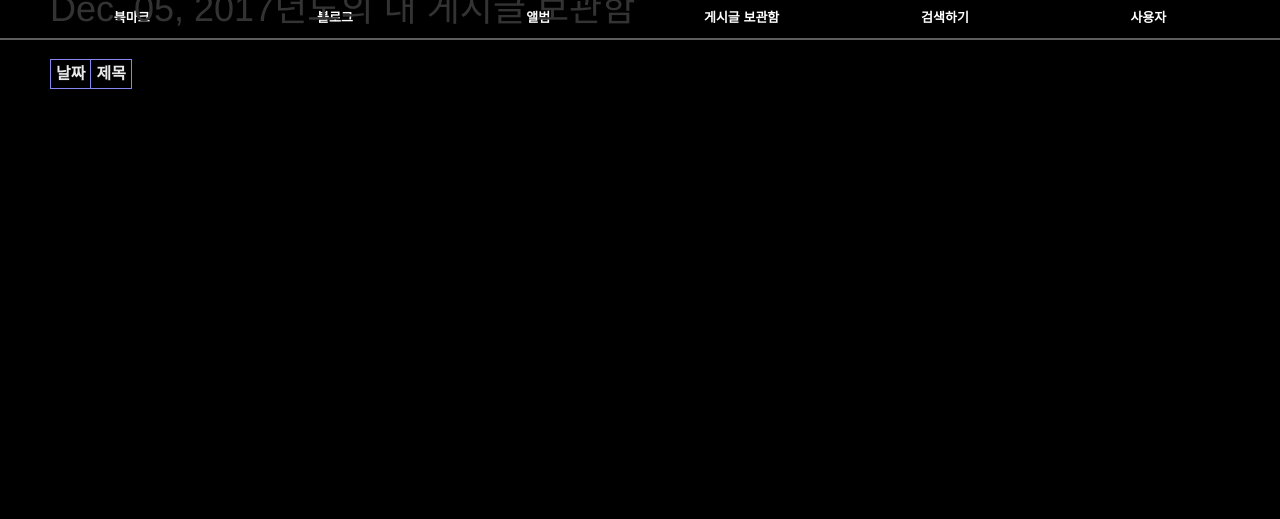
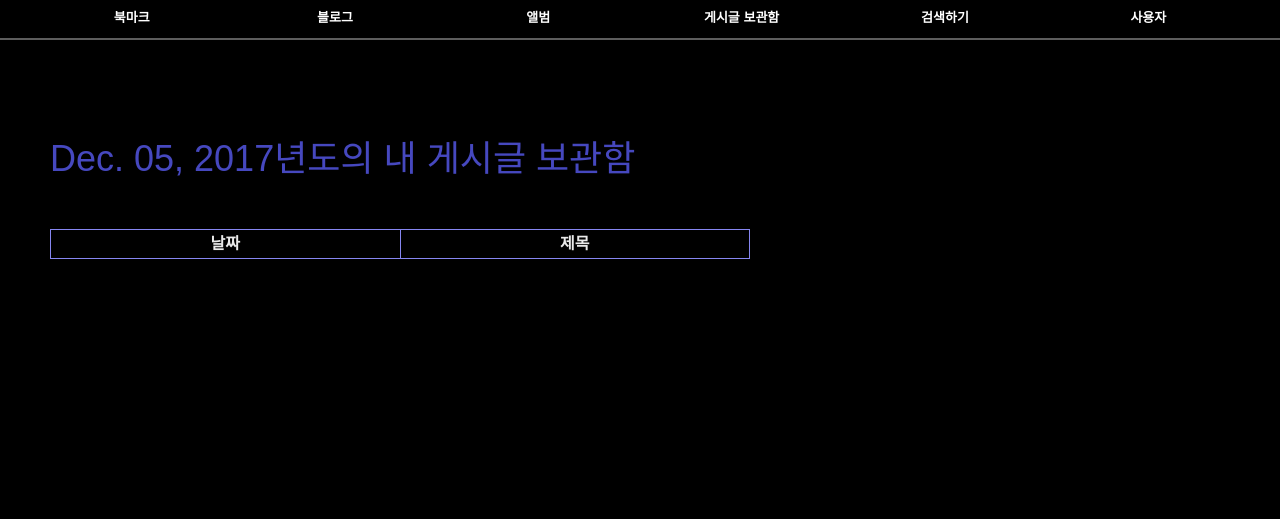
Before and after one commit to eunjizzang97/django_fourth_site, a Django app: template blog/templates/blog/post_archive.html in a window 1280 px wide. Shown: the part 101-620 px from the top of the page. Run offline with Django 3.2, Linux system fonts and the light colour scheme; the template is opened without the code that fills it, so the values that code supplies are empty; some libraries are stand-ins or nearby versions; some web fonts are replaced.

Commit message:
am 9:24 second trial

```diff
--- a/static/css/base.css
+++ b/static/css/base.css
@@ -24,13 +31,31 @@ div#menu {
     background: black;
     font-size: 13px;
     border-bottom: solid 2px #5d5d5d;
+    font-family: 'Hanna', sans-serif;
 }
 
 div#content {
     position: absolute;
-    top: 70px;
+    top: 220px;
     left: 50px;
     right: 50px;
+    font-family: 'Hanna', sans-serif;
+}
+
+div#content h1{
+    /*color: #cfceda;*/
+    color: #4648bf;
+    font-family: 'Hanna', sans-serif;
+}
+
+div#content p{
+    color: #cfceda;
+    font-family: 'Hanna', sans-serif;
+}
+
+div#content h4{
+    color: #cfceda;
+    font-family: 'Hanna', sans-serif;
 }
 
 div#footer {
@@ -82,6 +110,7 @@ div#menu > li {
     border-radius: 25px;
     text-align: center;
     font-weight: bold;
+    font-family: 'Hanna', sans-serif;
 }
 
 div#menu li{ /* 드롭다운 메뉴가 바뀌었넼ㅋㅋㅋㅋ*/
@@ -90,10 +119,12 @@ div#menu li{ /* 드롭다운 메뉴가 바뀌었넼ㅋㅋㅋㅋ*/
     /*border-radius: 25px;*/
     text-align: center;
     font-weight: bold;
+    font-family: 'Hanna', sans-serif;
 }
 
 li{ /*이것도 내가 추가*/
     color: #4f44b1;
+    font-family: 'Hanna', sans-serif;
 }
 
 /* pulldown menu */
@@ -148,21 +189,27 @@ div#menu li ul li ul{
     vertical-align: middle;
     text-align: center;
     font-weight: bold;
+    font-family: 'Hanna', sans-serif;
 }
 
 /* LINK */
 a:link, a:visited {
     color: #a7aad6;
     text-decoration: none;
+    font-family: 'Hanna', sans-serif;
 }
 
 a:hover {
     text-decoration: underline;
+    font-family: 'Hanna', sans-serif;
 }
 
 /* TABLE */
 table {
     border-collapse: collapse;
+    width:700px;
+    margin: 20px 0px;
+    font-family: 'Hanna', sans-serif;
 }
 
 td, th {
@@ -170,42 +217,47 @@ td, th {
     border-bottom: 1px solid #5e76ee;
     vertical-align: top;
     padding: 5px 15px;
-    font-family: "Lucida Grande", Verdana, Arial, sans-serif;
+    /*font-family: "Lucida Grande", Verdana, Arial, sans-serif;*/
+    font-family: 'Hanna', sans-serif;
 }
 
+
 table.change-list, table.change-list th, table.change-list td {
+
     border: 1px solid #8686f1;
     padding:5px;
+    font-family: 'Hanna', sans-serif;
 }
 
 table.change-list th{
+
     text-align:center;
     color: #f4f4f4;
     font-size: 16px;
+    font-family: 'Hanna', sans-serif;
 }
 
 table.change-list td, table.change-list td a{
     text-align:center;
     color: #f4f4f4;
+    font-family: 'Hanna', sans-serif;
 }
 
 table.architect, table.architect th, table.architect td {
     border: 1px solid #8686f1;
     padding:5px;
+    font-family: 'Hanna', sans-serif;
 }
 
 table.architect th{
     text-align:center;
     color: #eaeaea;
     font-size: 16px;
+    font-family: 'Hanna', sans-serif;
 }
 
 table.architect td, table.architect td a{
     text-align:center;
     color: #eaeaea;
+    font-family: 'Hanna', sans-serif;
 }
-
-body {
-    font-family: 'Hanna', sans-serif;
-    font-size: 14px;
-}
```
Also changed, not shown: other parts of static/css/base.css (+25 -5 lines), bookmark/templates/bookmark/bookmark_detail.html (+13 -4 lines), bookmark/templates/bookmark/bookmark_list.html (+16 -4 lines).
